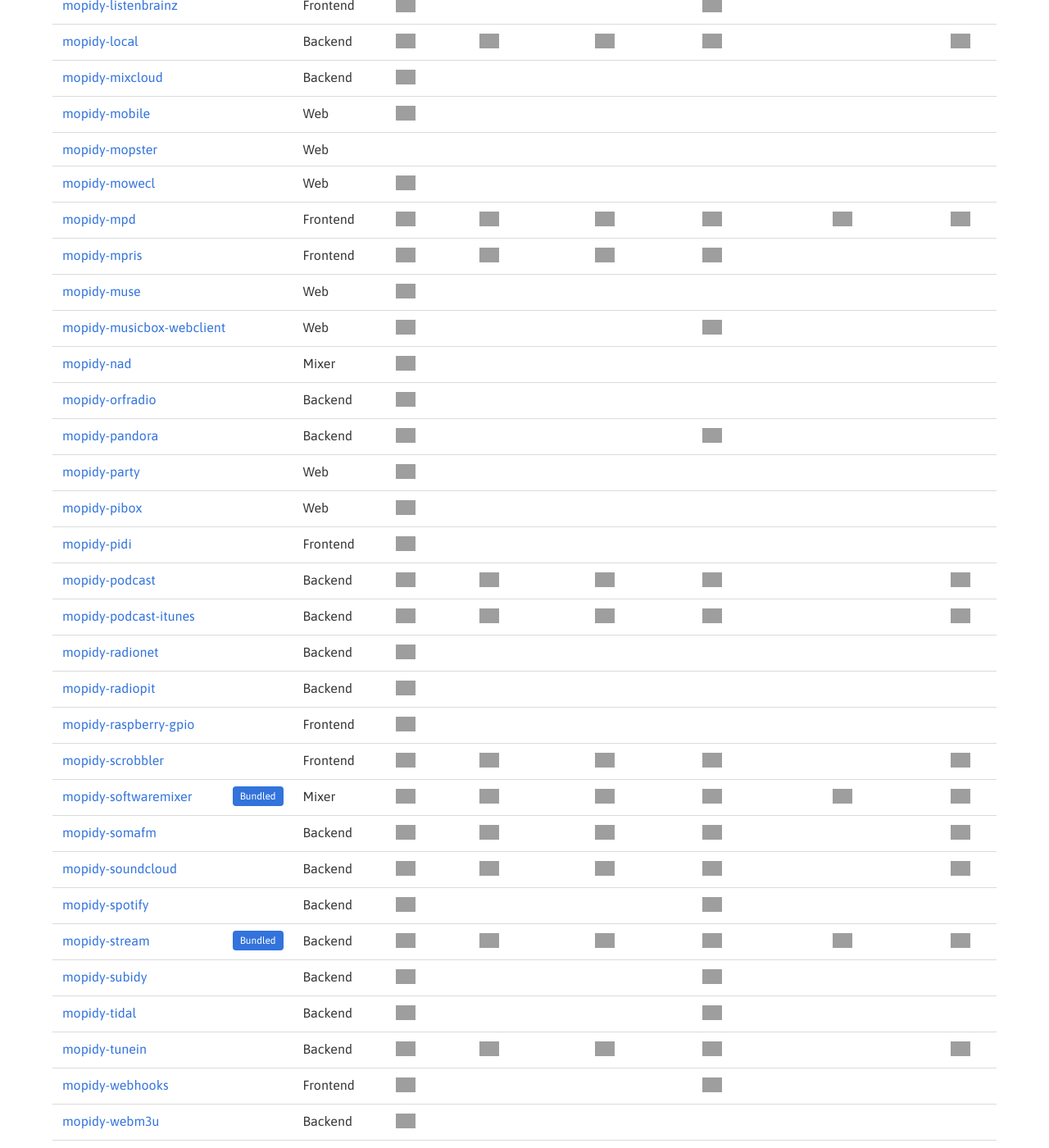
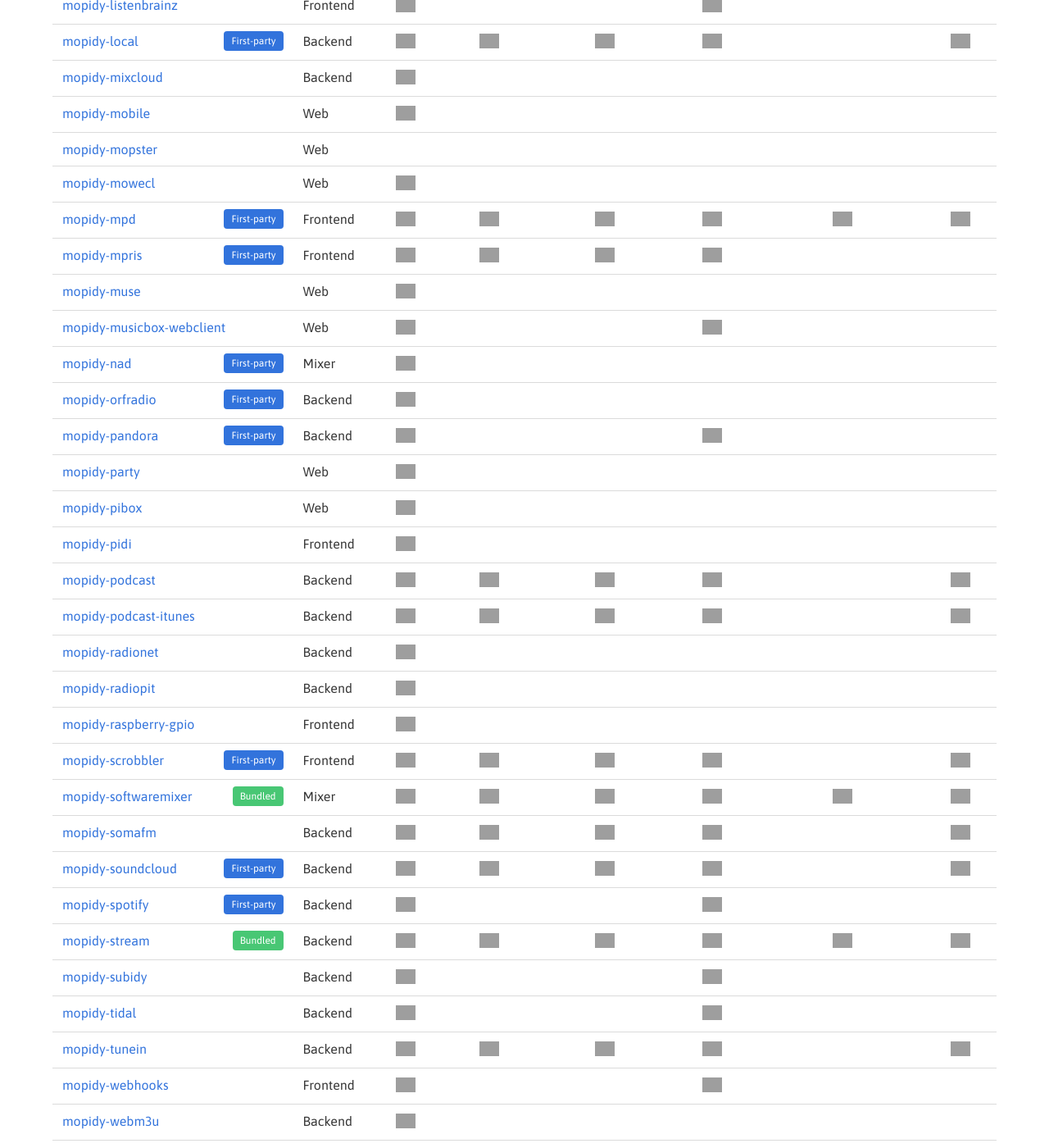
Before and after one commit to mopidy/website, a Jekyll site: the page built from ext/dists.html, in a window 1280 px wide and 1400 px high, scrolled down 977 px, cut to the strip 0-1400 px from the top of the window. Shown: the whole strip at 82% size. Built offline with Jekyll 4.4.1, drawn with Linux system fonts in a browser that asks for light colours; some of the changed text lies outside the part shown; grey boxes are pictures that could not be loaded.

Commit message:
feat: Add First-party badge to extensions in the mopidy GitHub org

```diff
--- a/ext/dists.html
+++ b/ext/dists.html
@@ -36,7 +36,14 @@
             <tr>
               <td>
                 <a href="{{ ext.url }}">{{ ext.title }}</a>
-                {% if ext.dist.bundled %}<span class="tag is-pulled-right is-primary">Bundled</span>{% endif %}
+                {% if ext.dist.bundled %}
+                  <span class="tag is-pulled-right is-success">Bundled</span>
+                {% else %}
+                  {% assign repo_owner = ext.dev.github | split: "/" | first %}
+                  {% if repo_owner == "mopidy" %}
+                    <span class="tag is-pulled-right is-primary">First-party</span>
+                  {% endif %}
+                {% endif %}
                 {% if ext.archived %}<span class="tag is-pulled-right is-danger is-light">Archived</span>{% endif %}
               </td>
               <td>{{ ext.type | capitalize }}</td>
```
Also changed, not shown: _includes/ext-type-list.html (+6 -1 lines).
